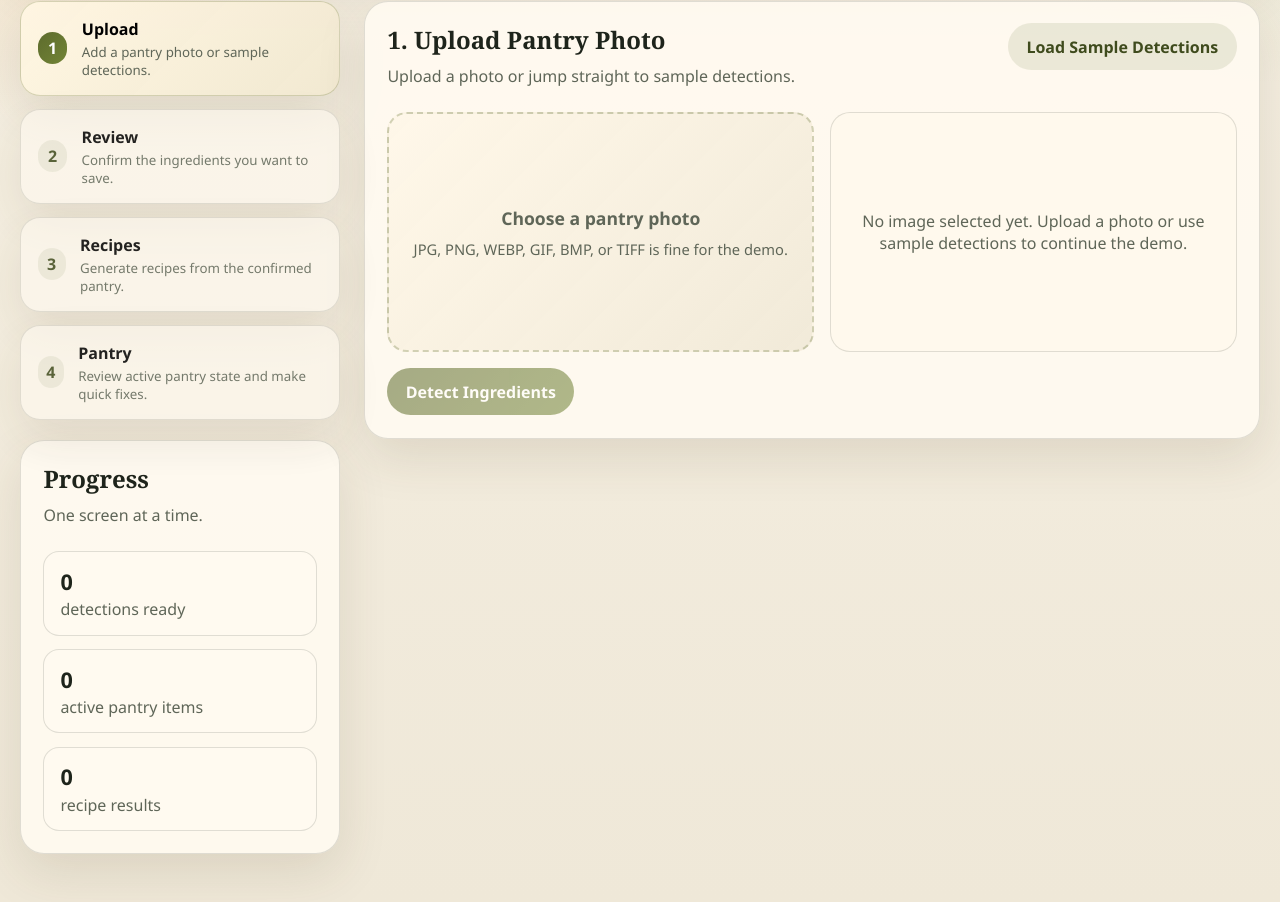
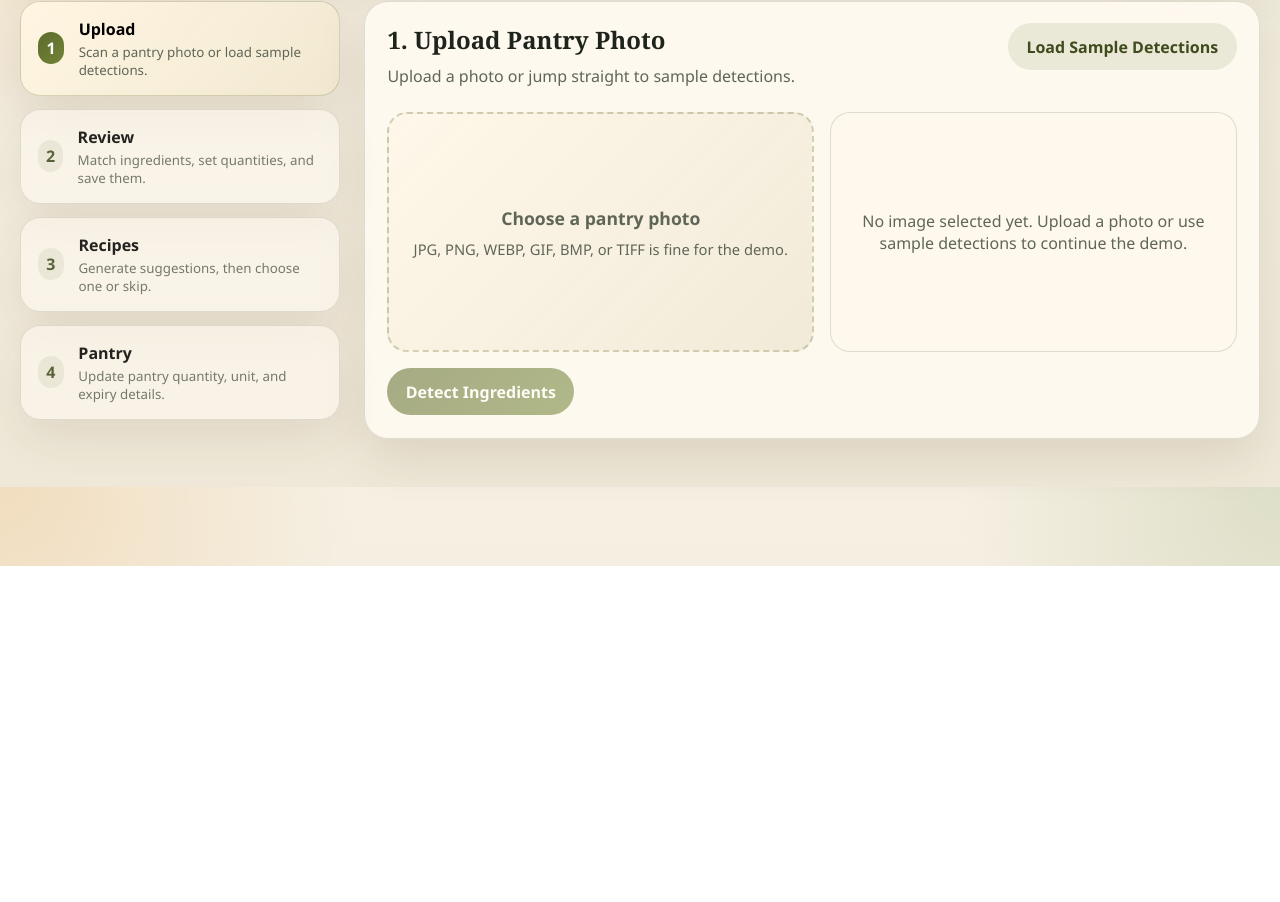
Before and after one commit to tej080102/pantry_to_plate, a React (Vite) app in the folder frontend/: page / in a window 1280 px wide. Shown: the part 234-1136 px from the top of the page. After the commit the page ends 800 px from the top, so only its background shows below. Built offline with nearby package versions, Linux system fonts and the light colour scheme; no server answers.

Commit message:
Cleanup UI

```diff
--- a/frontend/src/App.jsx
+++ b/frontend/src/App.jsx
@@ -11,17 +11,16 @@ import {
 } from "./api/pantry";
 import { generateRecipes } from "./api/recipes";
 import { ApiError } from "./api/client";
-import { SectionCard } from "./components/common/SectionCard";
 import { DetectionReviewPanel } from "./components/detection/DetectionReviewPanel";
 import { PantryDashboard } from "./components/pantry/PantryDashboard";
 import { RecipeGeneratorPanel } from "./components/recipes/RecipeGeneratorPanel";
 import { ImageUploadPanel } from "./components/upload/ImageUploadPanel";
 
 const WIZARD_STEPS = [
-  { id: "upload", label: "Upload", title: "Add a pantry photo or sample detections." },
-  { id: "review", label: "Review", title: "Confirm the ingredients you want to save." },
-  { id: "recipes", label: "Recipes", title: "Generate recipes from the confirmed pantry." },
-  { id: "pantry", label: "Pantry", title: "Review active pantry state and make quick fixes." },
+  { id: "upload", label: "Upload", title: "Scan a pantry photo or load sample detections." },
+  { id: "review", label: "Review", title: "Match ingredients, set quantities, and save them." },
+  { id: "recipes", label: "Recipes", title: "Generate suggestions, then choose one or skip." },
+  { id: "pantry", label: "Pantry", title: "Update pantry quantity, unit, and expiry details." },
 ];
 
 function createDetectionRow(overrides = {}) {
@@ -407,9 +406,6 @@ export default function App() {
     }
   }
 
-  const activePantryItems = pantryItems.filter(
-    (item) => !item.is_archived && !item.is_false_positive,
-  );
   const stepId = WIZARD_STEPS[currentStep].id;
 
   function goToStep(index) {
@@ -454,23 +450,6 @@ export default function App() {
               );
             })}
           </div>
-
-          <SectionCard title="Progress" subtitle="One screen at a time.">
-            <div className="wizard-summary">
-              <div>
-                <strong>{detectionRows.length}</strong>
-                <span>detections ready</span>
-              </div>
-              <div>
-                <strong>{activePantryItems.length}</strong>
-                <span>active pantry items</span>
-              </div>
-              <div>
-                <strong>{recipeItems.length}</strong>
-                <span>recipe results</span>
-              </div>
-            </div>
-          </SectionCard>
         </section>
 
         <section className="wizard-screen">
```
